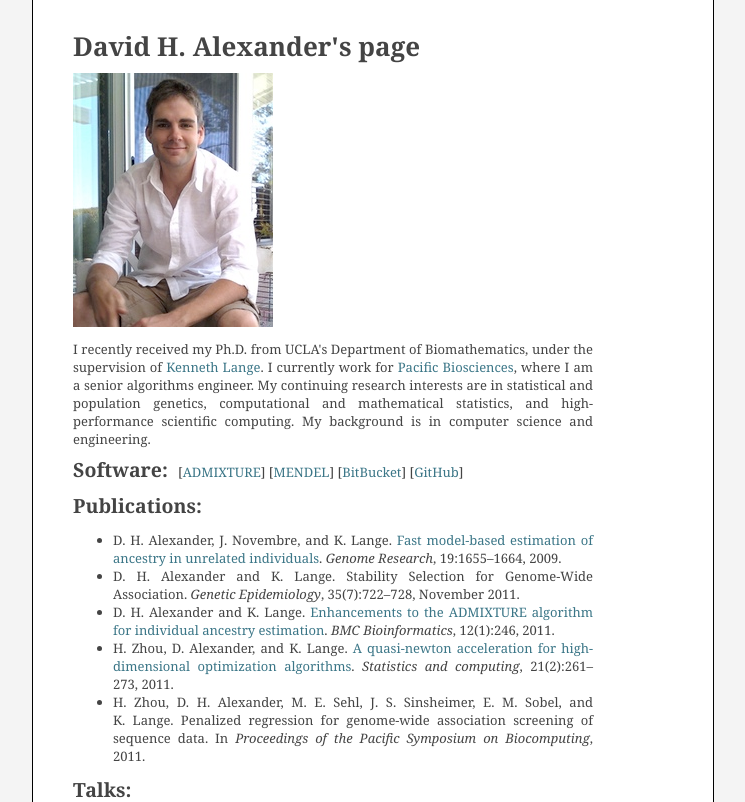
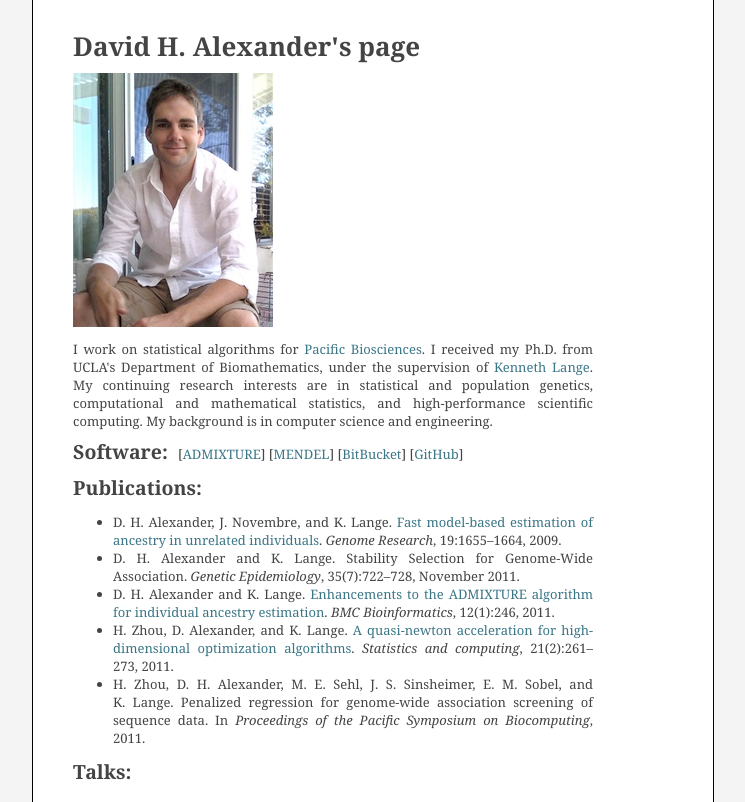
Before and after one commit to gmelikian/dalexander.github.com, a plain HTML site: page index.html in a window 1280 px wide. Shown: the top 802 px of the page, without its empty margins (267-1012 px from the left). Drawn offline with Linux system fonts and the light colour scheme.

Commit message:
Update verbiage

```diff
--- a/index.html
+++ b/index.html
@@ -13,16 +13,15 @@
 </div>
 
 <p>
-I recently received my Ph.D. from UCLA's Department of Biomathematics,
-under the supervision
+I work on statistical algorithms
+for <a href="http://www.pacificbiosciences.com">Pacific
+Biosciences</a>.  I received my Ph.D. from UCLA's Department of
+Biomathematics, under the supervision
 of <a href="http://research.mednet.ucla.edu/institution/personnel?personnel_id=45702">
-Kenneth Lange</a>.  I currently work
-for <a href="http://www.pacificbiosciences.com">Pacific
-Biosciences</a>, where I am a senior algorithms engineer.  My continuing
-research interests are in statistical and population genetics,
-computational and mathematical statistics, and high-performance
-scientific computing.  My background is in computer science and
-engineering.
+Kenneth Lange</a>.  My continuing research interests are in
+statistical and population genetics, computational and mathematical
+statistics, and high-performance scientific computing.  My background
+is in computer science and engineering.
 
 <h2 style="display: inline;">Software:</h2>&nbsp;&nbsp;
 [<a href="http://www.genetics.ucla.edu/software/admixture">ADMIXTURE</a>]
```
